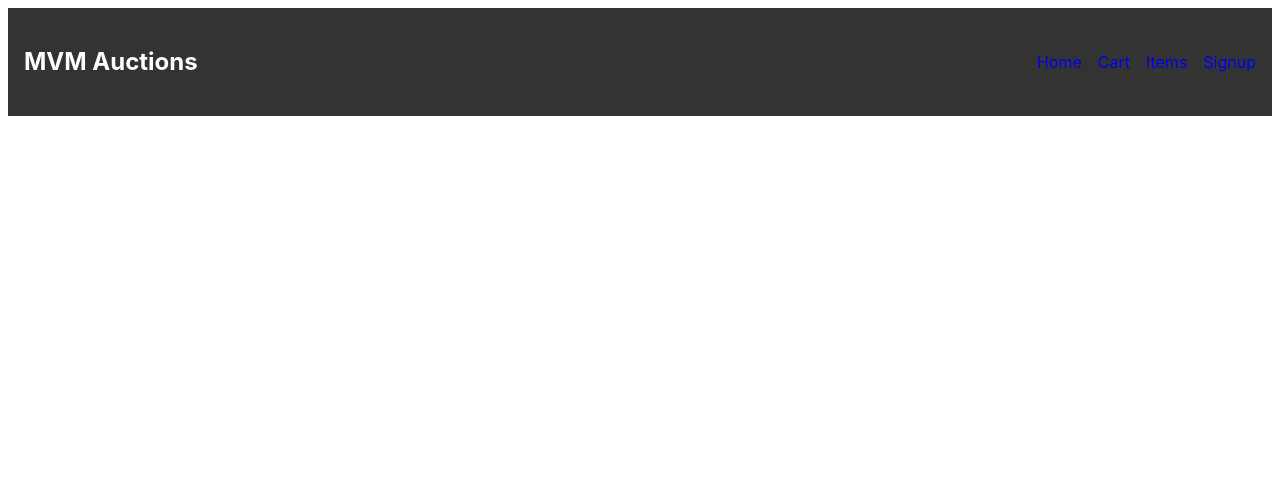
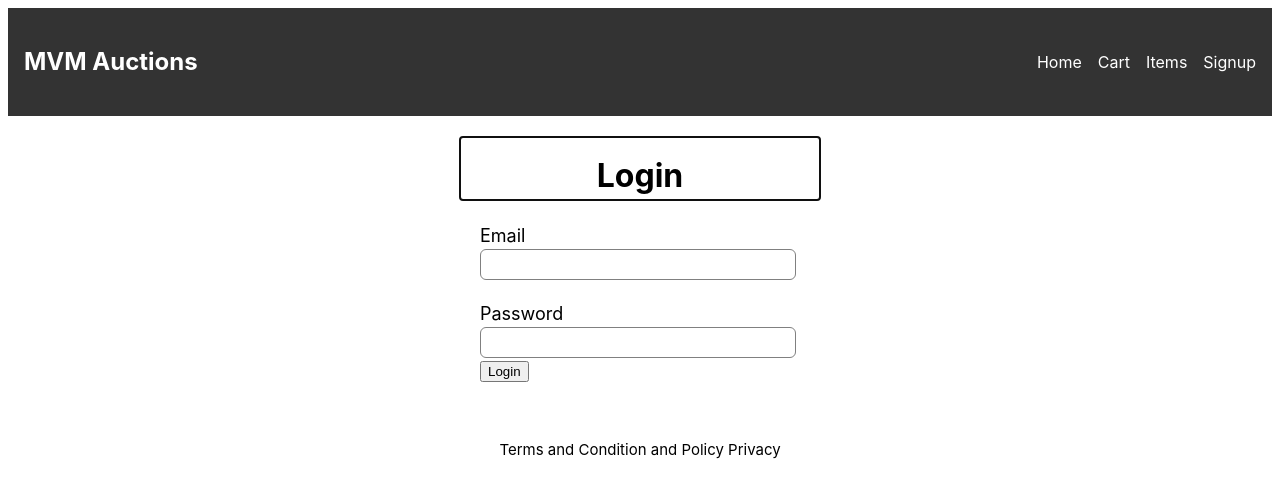
Before and after one commit to MuhammadArshad123/mvm-auctions, a Svelte app: page /login in a window 1280 px wide. Shown: the top 498 px of the page. Built offline with nearby package versions, Linux system fonts and the light colour scheme.

Commit message:
added some CSS styles

```diff
--- a/src/App.svelte
+++ b/src/App.svelte
@@ -4,9 +4,9 @@
   import Cart from "./routes/Cart.svelte";
   import Items from "./routes/Items.svelte";
   import Signup from "./routes/Signup.svelte";
-
   import firebase from "firebase/compat/app";
   import "firebase/compat/auth";
+  import Login from "./routes/Login.svelte";
 
   export const firebaseConfig = {
     apiKey: "AIzaSyB--fOUZOfaiiHVRQ5mgzjdC0jiGe669lI",
@@ -39,6 +39,7 @@
     <Route path="/cart" component={Cart} />
     <Route path="/items" component={Items} />
     <Route path="/signup" component={Signup} />
+    <Route path="/login" component={Login} />
   </Router>
 </main>
 
@@ -57,7 +58,7 @@
     list-style: none;
   }
 
-  nav li {
+  li {
     margin-left: 1rem;
   }
 </style>
--- a/src/app.css
+++ b/src/app.css
@@ -3,7 +3,6 @@
   line-height: 1.5;
   font-weight: 400;
 
-  color-scheme: light dark;
   color: black;
   background-color: #fff;
 
@@ -16,4 +15,5 @@
 
 a{
   text-decoration: none;
+  color:white;
 }
--- a/src/lib/Product.svelte
+++ b/src/lib/Product.svelte
@@ -3,6 +3,7 @@
   export let category = "";
   export let description = "";
   export let price = 0;
+  export let link = "";
 
   import { createEventDispatcher } from "svelte";
 
@@ -19,10 +20,11 @@
 
 <main>
   <div class="item">
+    <img src={link} alt="" />
     <h1>{name}</h1>
     <p>{category}</p>
     <p>{description}</p>
-    <p>{price}</p>
+    <p>${price}</p>
     <button class="addToCart" on:click={addToCart}>
       <p>Add to Cart</p>
     </button>
@@ -38,11 +40,9 @@
   }
 
   .item {
-    margin: 2rem;
+    display: flex;
+    flex-direction: column;
     background: #f02c0a33;
-    width: 20em;
-    height: 20em;
-    margin: 100px;
     border-radius: 10px;
     border: 4px;
     border-color: red;
@@ -55,6 +55,7 @@
   }
 
   button {
+    align-self: center;
     margin: 10px;
   }
 </style>
--- a/src/routes/Cart.svelte
+++ b/src/routes/Cart.svelte
@@ -28,7 +28,7 @@
           <h1>{item.name}</h1>
           <p>{item.category}</p>
           <p>{item.description}</p>
-          <p>{item.price}</p>
+          <p>${item.price}</p>
           <button on:click={() => removeFromCart(index)}>Remove</button>
         </div>
       {/each}
--- a/src/routes/Home.svelte
+++ b/src/routes/Home.svelte
@@ -2,7 +2,7 @@
   <div class="hero">
     <h1>Welcome to My Ecommerce Website!</h1>
     <p>Shop our latest collections and find great deals.</p>
-    <a href="shop.html" class="cta">Shop Now</a>
+    <a href="/items" class="cta">Shop Now</a>
   </div>
   <footer>
     <p>&copy; MVM Sports Auctions.</p>
--- a/src/routes/Items.svelte
+++ b/src/routes/Items.svelte
@@ -76,6 +76,7 @@
     </div>
   </section>
 
+  <div class="flex-container">
     <div class="search-wrapper">
       <label for="search">Search Products</label>
       <input
@@ -85,10 +86,11 @@
         on:input={handleSearch}
       />
     </div>
-
+  </div>
   <section id="products">
     <div class="flex-container">
       {#each filteredProducts as product}
+        <div class="product-container">
           <Product
             name={product.name}
             category={product.category}
@@ -96,6 +98,7 @@
             price={product.price}
             on:add-to-cart={addToCart}
           />
+        </div>
       {/each}
     </div>
   </section>
@@ -115,7 +118,12 @@
     padding: 20px;
     display: flex;
     flex-wrap: wrap;
-    height: 400px;
+    justify-content: center;
+  }
+
+  .product-container {
+    margin: 10px;
+    margin-bottom: 30px;
   }
 
   .search-wrapper {
@@ -124,5 +132,12 @@
     gap: 0.25rem;
     align-items: center;
     justify-content: center;
+    width: 80%;
+  }
+
+  #search {
+    width: 100%;
+    height: 3rem;
+    font-size: 2rem;
   }
 </style>
--- /dev/null
+++ b/src/routes/Login.svelte
@@ -0,0 +1,70 @@
+<script>
+</script>
+
+<main>
+  <div class="flex-container">
+    <div class="login-wrapper">
+      <h1>Login</h1>
+      <form>
+        <label for="email">Email</label>
+        <input type="email" id="email" placeholder="" />
+        <label for="password">Password</label>
+        <input type="password" id="password" placeholder="" />
+        <button class="login">Login</button>
+        <closeform />
+      </form>
+      <p>
+        <br />
+        <a href="#">Terms and Condition</a> and <a href="#">Policy Privacy</a>
+      </p>
+    </div>
+  </div>
+</main>
+
+<style>
+  .login-wrapper {
+    width: 360px;
+    height: 620px;
+    margin: auto;
+    background-color: white;
+    border-radius: 3px;
+  }
+
+  h1 {
+    text-align: center;
+    padding-top: 15px;
+  }
+
+  form {
+    width: 300px;
+    margin-left: 20px;
+  }
+
+  form label {
+    display: flex;
+    margin-top: 20px;
+    font-size: 18px;
+  }
+
+  form input {
+    width: 100%;
+    padding: 7px;
+    border: none;
+    border: 1px solid gray;
+    border-radius: 6px;
+    outline: none;
+  }
+
+  p {
+    text-align: center;
+    padding-top: 20px;
+    font-size: 15px;
+  }
+  .para-2 {
+    text-align: center;
+  }
+
+  a {
+    color: black;
+  }
+</style>
--- a/src/routes/Signup.svelte
+++ b/src/routes/Signup.svelte
@@ -25,7 +25,7 @@
     </p>
   </div>
   <p class="para-2">
-    Already have an account? <a href="login.svelte">Login here</a>
+    Already have an account? <a href="/login">Login here</a>
   </p>
 </main>
 
```
Lines whose indentation alone changed are shown as unchanged.
